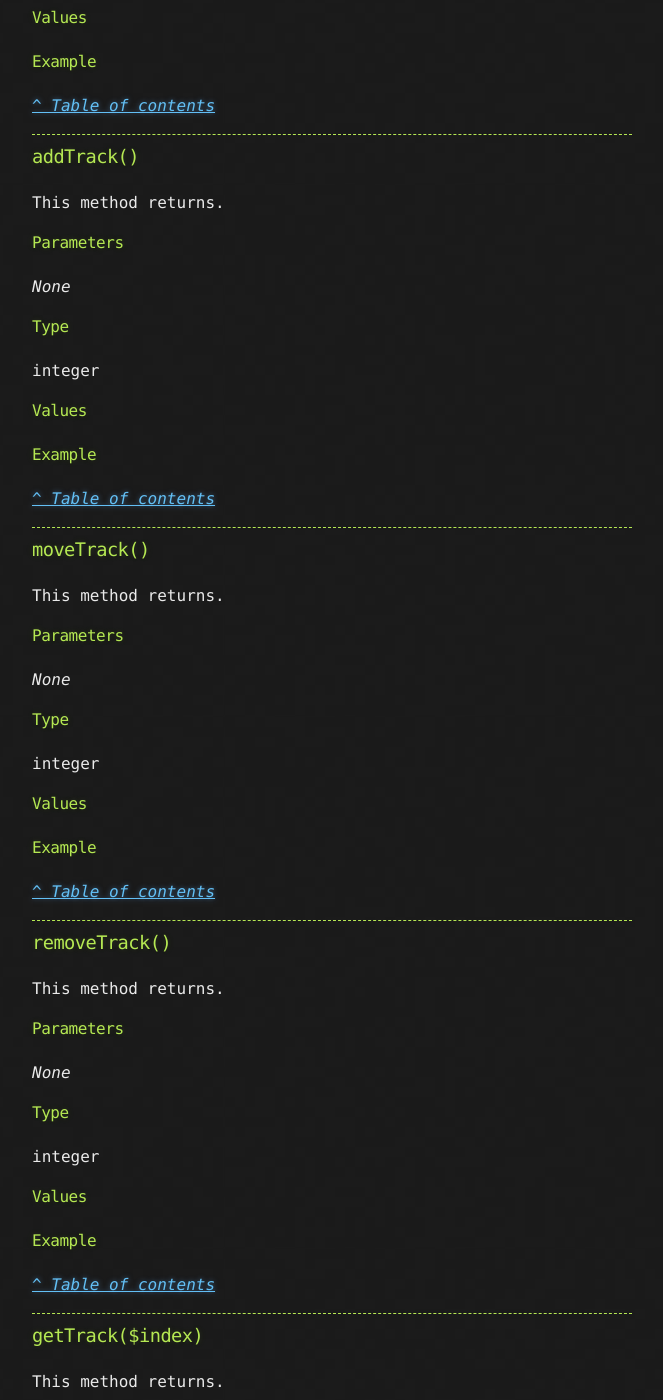
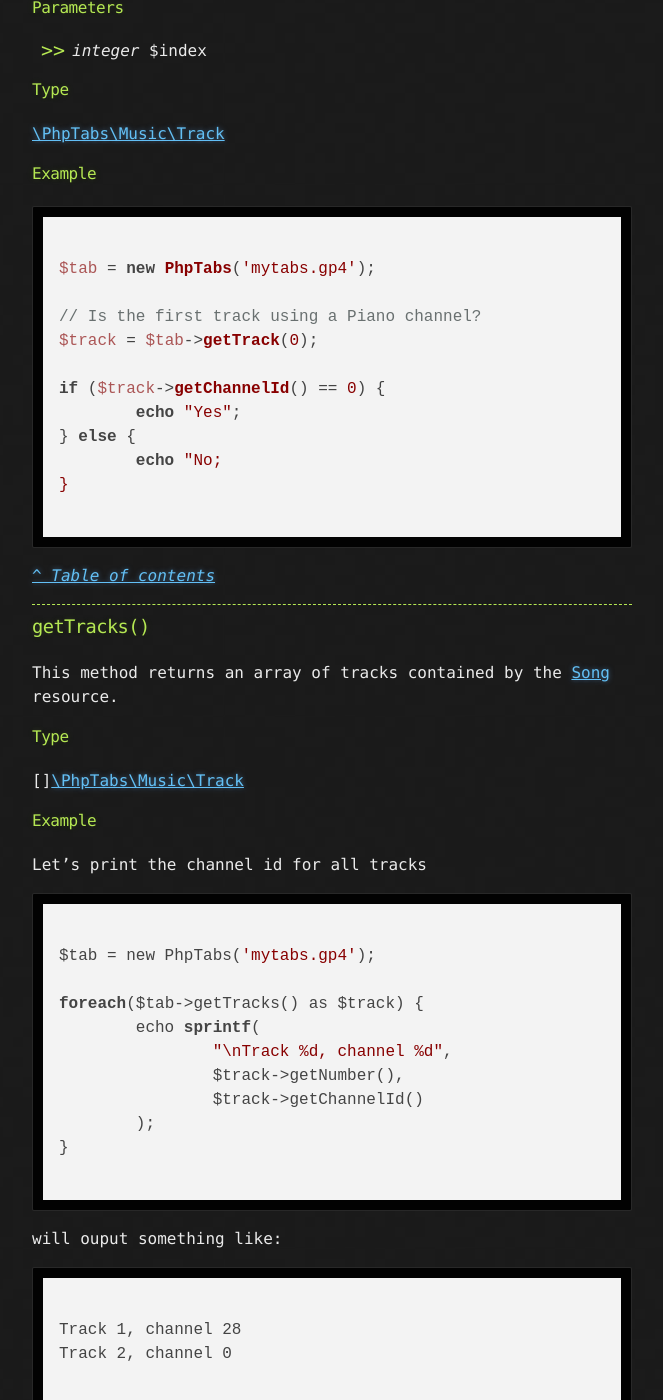
Before and after one commit to stdtabs/stdtabs.github.io, a Jekyll site: the page built from docs/music-song.md, in a window 1280 px wide and 1400 px high, scrolled down 7796 px. Shown: the whole window, without its empty margins (308-971 px from the left). Built offline with Jekyll 4.4.1, drawn with Linux system fonts in a browser that asks for light colours; nearby versions of some CDN libraries; some of the changed text lies outside the part shown.

Commit message:
Add countTrack, getTrack and getTracks docs

````diff
--- a/docs/music-song.md
+++ b/docs/music-song.md
@@ -327,6 +327,103 @@
 
 ------------------------------------------------------------------------
 
+### countTracks()
+
+This method returns the number of tracks contained by the [Song](/music-song.html) resource.
+
+#### Type
+
+integer
+
+#### Example
+
+```php
+
+$tab = new PhpTabs('mytabs.gp4');
+
+// Count tracks
+echo $tab->countTracks();
+
+// Print something like 2 if there is 2 tracks
+
+```
+
+[_^ Table of contents_]({{ page.permalink }}#top)
+
+------------------------------------------------------------------------
+
+### getTrack($index)
+
+This method returns a [Track](/music-track.html) resource.
+
+#### Parameters
+
+- _integer_ $index
+
+#### Type
+
+[\PhpTabs\Music\Track](/music-track.html)
+
+#### Example
+
+```php
+
+$tab = new PhpTabs('mytabs.gp4');
+
+// Is the first track using a Piano channel?
+$track = $tab->getTrack(0);
+
+if ($track->getChannelId() == 0) {
+	echo "Yes";
+} else {
+	echo "No;
+}
+
+```
+
+[_^ Table of contents_]({{ page.permalink }}#top)
+
+------------------------------------------------------------------------
+
+### getTracks()
+
+This method returns an array of tracks contained by the [Song](/music-song.html) resource.
+
+#### Type
+
+\[\][\PhpTabs\Music\Track](/music-track.html)
+
+#### Example
+
+Let's print the channel id for all tracks
+
+```php
+
+$tab = new PhpTabs('mytabs.gp4');
+
+foreach($tab->getTracks() as $track) {
+	echo sprintf(
+		"\nTrack %d, channel %d",
+		$track->getNumber(),
+		$track->getChannelId()
+	);
+}
+
+```
+
+will ouput something like:
+
+```
+
+Track 1, channel 28
+Track 2, channel 0
+
+```
+
+[_^ Table of contents_]({{ page.permalink }}#top)
+
+------------------------------------------------------------------------
+
 ### addMeasureHeader()
 
 This method returns.
@@ -437,49 +534,7 @@
 
 ------------------------------------------------------------------------
 
-### getTrack($index)
 
-This method returns.
-
-#### Parameters
-
-_None_
-
-#### Type
-
-integer
-
-#### Values
-
-
-#### Example
-
-
-[_^ Table of contents_]({{ page.permalink }}#top)
-
-------------------------------------------------------------------------
-
-### getTracks()
-
-This method returns.
-
-#### Parameters
-
-_None_
-
-#### Type
-
-integer
-
-#### Values
-
-
-#### Example
-
-
-[_^ Table of contents_]({{ page.permalink }}#top)
-
-------------------------------------------------------------------------
 
 ### addChannel()
 
@@ -950,27 +1005,7 @@
 
 ------------------------------------------------------------------------
 
-### countTracks()
 
-This method returns.
-
-#### Parameters
-
-_None_
-
-#### Type
-
-integer
-
-#### Values
-
-
-#### Example
-
-
-[_^ Table of contents_]({{ page.permalink }}#top)
-
-------------------------------------------------------------------------
 
 
 ### clear()
````
